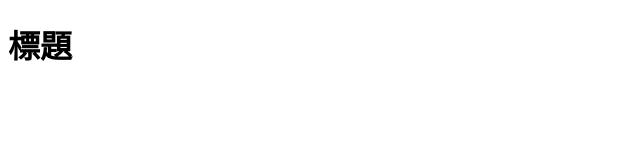
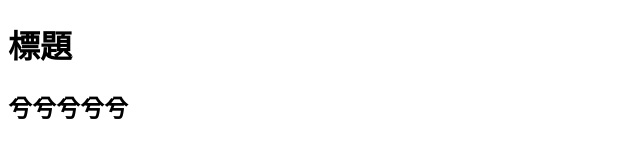
Before and after one commit to Ting-Yuuuu/git-2, a plain HTML site: page about.html in a window 1280 px wide. Shown: the whole page, without its empty margins (0-640 px from the left). Drawn offline with Linux system fonts and the light colour scheme.

Commit message:
兮兮兮

```diff
--- a/about.html
+++ b/about.html
@@ -9,6 +9,7 @@
 <body>
     <div>
         <h1>標題</h1>
+        <h2>兮兮兮兮兮</h2>
     </div>
 
 </body>
```
